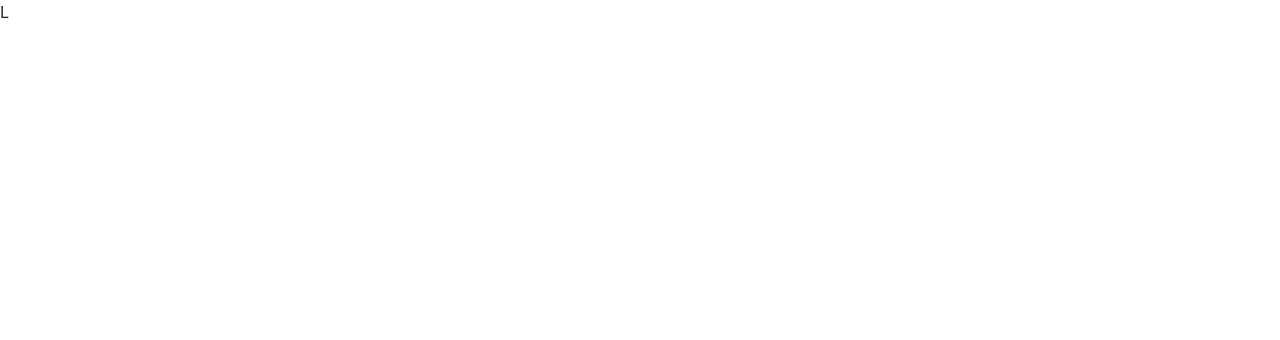
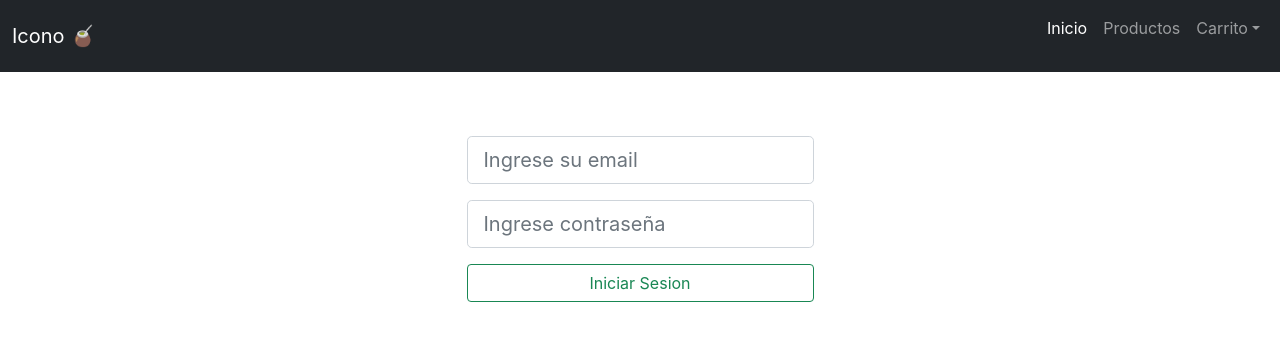
Before and after one commit to felidegasperi/Matuco, a React (Create React App) app in the folder matuco/: page /login in a window 1280 px wide. Shown: the top 340 px of the page. Built offline with nearby package versions, Linux system fonts and the light colour scheme.

Commit message:
Added login to finished and components NotFound

```diff
--- a/matuco/package.json
+++ b/matuco/package.json
@@ -10,6 +10,7 @@
     "localforage": "^1.10.0",
     "match-sorter": "^6.3.1",
     "react": "^18.2.0",
+    "react-bootstrap": "^2.8.0",
     "react-dom": "^18.2.0",
     "react-router-dom": "^6.16.0",
     "react-scripts": "5.0.1",
--- /dev/null
+++ b/matuco/src/components/login/Login.css
@@ -0,0 +1,11 @@
+.vstack {
+    display: flex;
+    flex: 1 1 auto;
+    flex-direction: column;
+    align-self: stretch;
+  }
+
+  .inputs-conteiner{
+    font-size: 20px; /* Tamaño de fuente más grande */
+    padding: 10px 15px; /* Espaciado interior más grande */
+  }
--- a/matuco/src/components/login/Login.js
+++ b/matuco/src/components/login/Login.js
@@ -1,9 +1,30 @@
-import React from 'react'
+import React from "react";
+
+import "./Login.css"
+
+import NavBar from "../navBar/NavBar";
 
 const Login = () => {
   return (
-    <div>L</div>
-  )
-}
+    <div>
+      <NavBar />
+      <div className="d-flex justify-content-center mb-3 w-auto  p-5">
+        <form >
+          <div className="input-conteiner mt-3 mw-100" >
+            <input  className="form-control form-control-lg"placeholder="Ingrese su email" type="text" />
+          </div>
+          <div className="input-conteiner mt-3">
+            <input  className="form-control form-control-lg" placeholder="Ingrese contraseña" type="password" />
+          </div>
+          <div className="vstack mt-3 align-self-center">
+            <button type="button" className="btn btn-outline-success ">
+              Iniciar Sesion
+            </button>
+          </div>
+        </form>
+      </div>
+    </div>
+  );
+};
 
-export default Login
+export default Login;
--- /dev/null
+++ b/matuco/src/components/security/pageNotFound/PageNotFound.js
@@ -0,0 +1,30 @@
+import React from "react";
+import { Button } from "react-bootstrap";
+import { useNavigate } from "react-router";
+import NavBar from "../../navBar/NavBar";
+
+const PageNotFount = () => {
+  const navigate = useNavigate();
+
+  const backToHomePageHandler = () => {
+    navigate("/");
+  };
+  return (
+    <>
+      <NavBar />
+      <div className="text-center">
+        <h2>
+          ops a ocurrido un problema!<br />Pagina que quiere buscar no se
+          encuentra disponible toque en el boton para reedirigirse.
+        </h2>
+        <div>
+        <Button  class="position-relative py-2 px-4 text-bg-secondary border border-secondary rounded-pill" onClick={backToHomePageHandler} variant="dark">
+          Volver al inicio
+        </Button>
+        </div>
+      </div>
+    </>
+  );
+};
+
+export default PageNotFount;
```
Also changed, not shown: matuco/src/App.js (+6 -1 lines), 1 other file (tests, documents, lock files or other folders).
